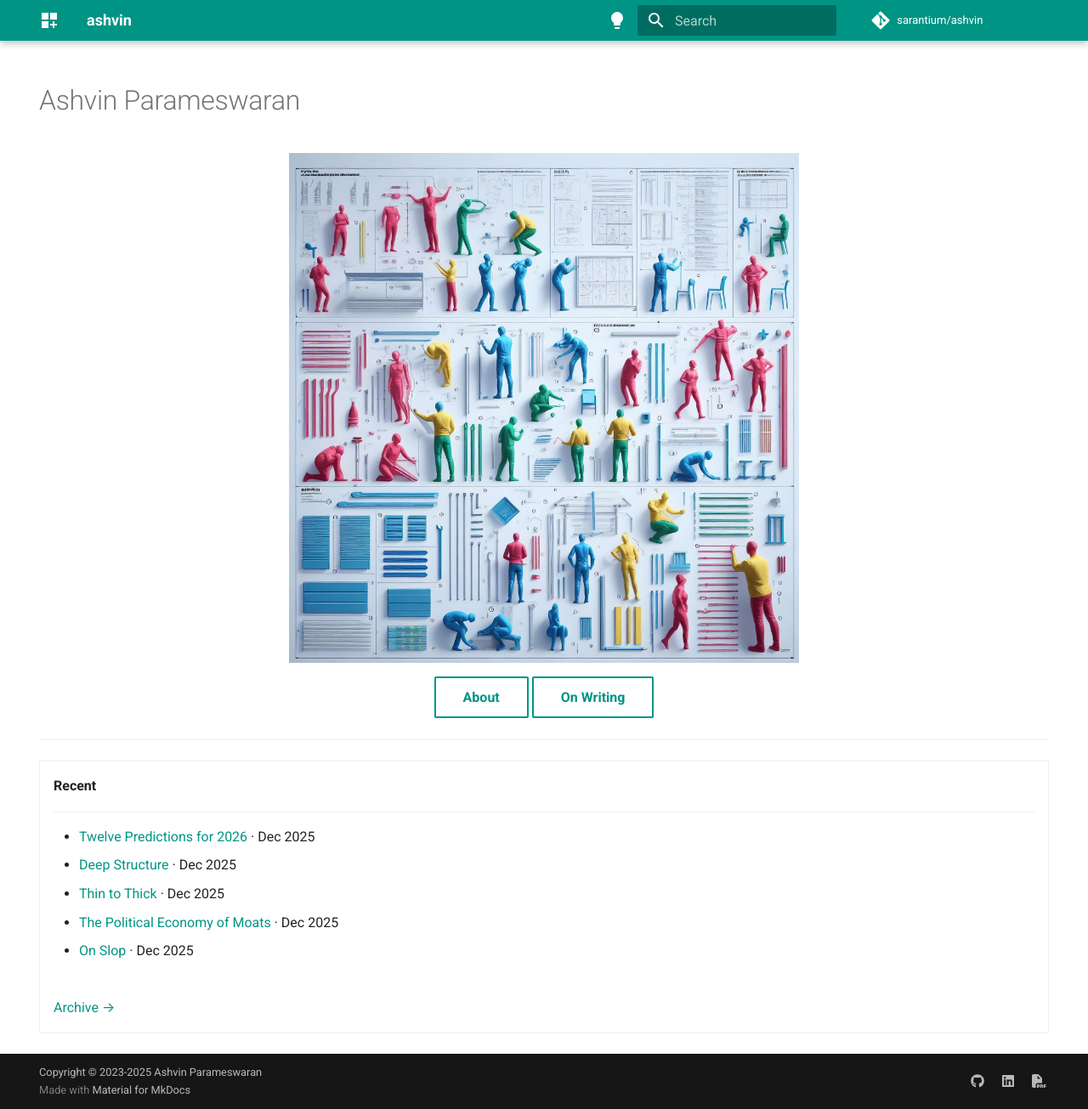
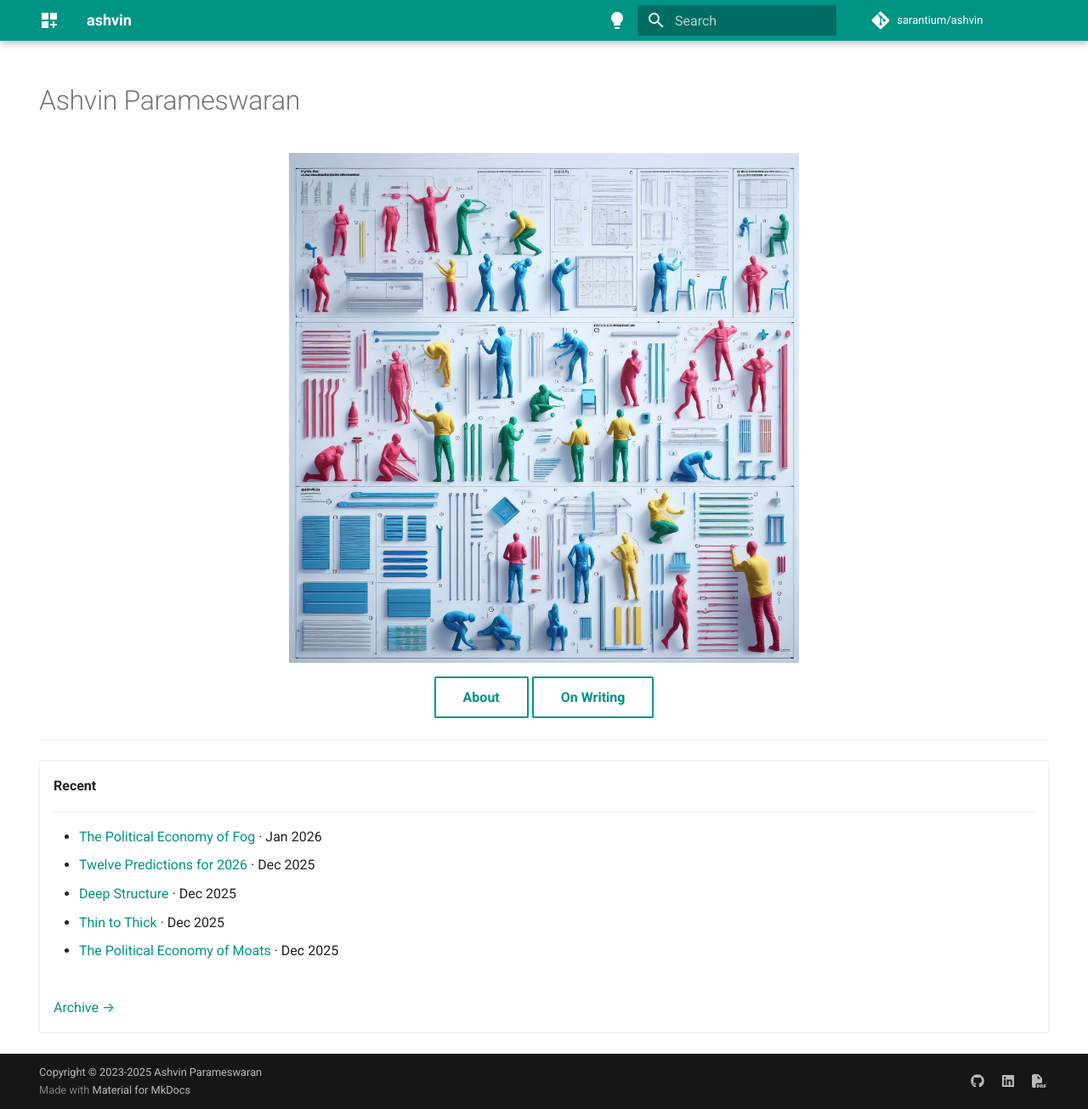
Before and after one commit to sarantium/ashvin, an MkDocs documentation site: the page built from docs/index.md, in a window 1280 px wide and 1305 px high. Shown: the whole window at 85% size. Built offline with MkDocs 1.6.1 and Material for MkDocs 9.7.7, drawn with Linux system fonts in a browser that asks for light colours; comment, search, counter and statistics services are not loaded.

Commit message:
Update recent posts with The Political Economy of Fog

```diff
--- a/docs/index.md
+++ b/docs/index.md
@@ -22,11 +22,11 @@ hide:
 
     ---
 
+    - [The Political Economy of Fog](blog/2026/01/01/the-political-economy-of-fog/) · Jan 2026
     - [Twelve Predictions for 2026](blog/2025/12/20/twelve-predictions-for-2026/) · Dec 2025
     - [Deep Structure](blog/2025/12/18/deep-structure/) · Dec 2025
     - [Thin to Thick](blog/2025/12/15/thin-to-thick/) · Dec 2025
     - [The Political Economy of Moats](blog/2025/12/13/the-political-economy-of-moats/) · Dec 2025
-    - [On Slop](blog/2025/12/12/on-slop/) · Dec 2025
 
     <br>
 
```
